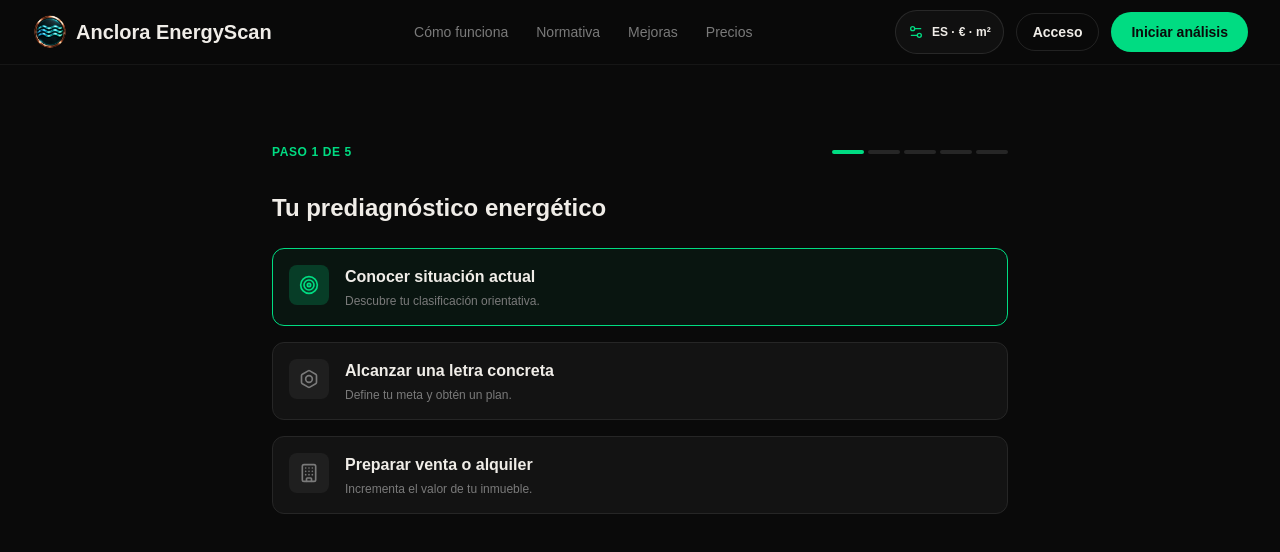
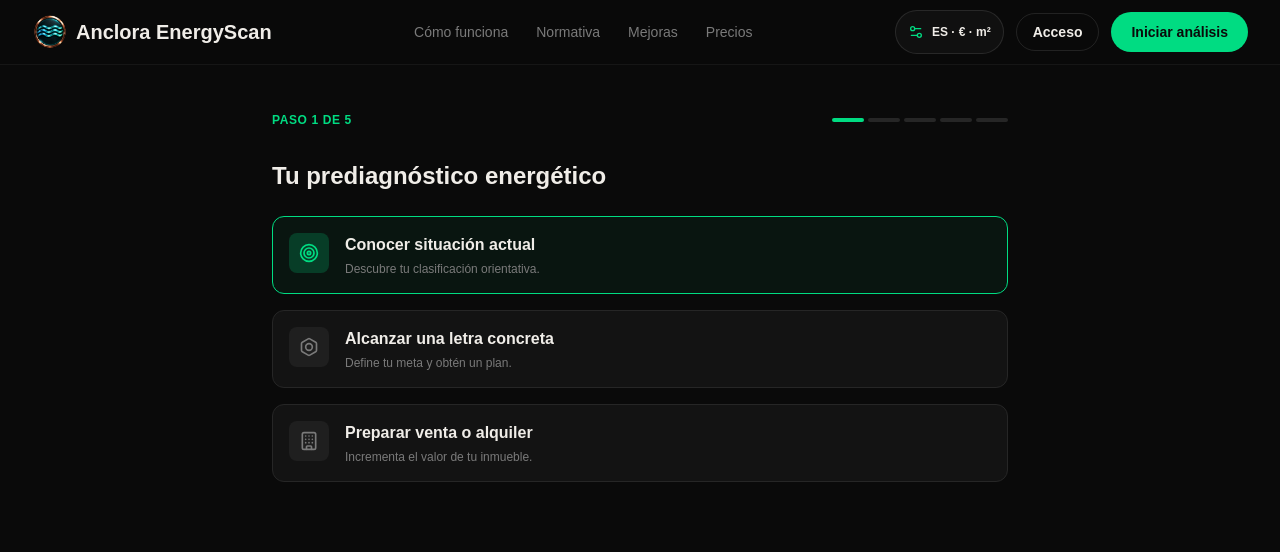
Before and after one commit to ToniIAPro73/anclora-enerscan, a Next.js app: page /wizard in a window 1280 px wide. Shown: the top 552 px of the page. Built offline with nearby package versions, Linux system fonts and the light colour scheme.

Commit message:
fix(wizard): optimize layout spacing and map scroll visibility

```diff
--- a/src/app/wizard/page.tsx
+++ b/src/app/wizard/page.tsx
@@ -5,7 +5,7 @@ export default function WizardPage() {
   return (
     <div className="min-h-screen app-shell">
       <Navbar />
-      <div className="pt-24">
+      <div className="pt-20">
         <AssessmentWizard />
       </div>
     </div>
--- a/src/components/AssessmentWizard.tsx
+++ b/src/components/AssessmentWizard.tsx
@@ -1,6 +1,6 @@
 'use client';
 
-import { useCallback, useMemo, useRef, useState } from 'react';
+import { useCallback, useEffect, useMemo, useRef, useState } from 'react';
 import { useForm } from 'react-hook-form';
 import type { FieldErrors } from 'react-hook-form';
 import { zodResolver } from '@hookform/resolvers/zod';
@@ -67,7 +67,20 @@ export default function AssessmentWizard() {
   const [mapBounds, setMapBounds] = useState<[[number, number], [number, number]] | undefined>();
   const [mapSourceLabel, setMapSourceLabel] = useState<string | undefined>();
   const geocodeTimeoutRef = useRef<NodeJS.Timeout | null>(null);
+  const mapContainerRef = useRef<HTMLDivElement>(null);
   const { dictionary: t, language, formatCurrency } = usePreferences();
+
+  // Ensure map is in view when it updates or when zooming
+  useEffect(() => {
+    if (step === 2 && (mapCenter || mapBounds) && mapContainerRef.current) {
+      const rect = mapContainerRef.current.getBoundingClientRect();
+      const isVisible = rect.top >= 0 && rect.bottom <= window.innerHeight;
+
+      if (!isVisible && window.innerWidth >= 1024) {
+        mapContainerRef.current.scrollIntoView({ behavior: 'smooth', block: 'center' });
+      }
+    }
+  }, [mapCenter, mapBounds, step]);
 
   const assessmentSchema = useMemo(() => z.object({
     objective: z.string().min(1, t.wizardSelectObjective),
@@ -192,7 +205,7 @@ export default function AssessmentWizard() {
         console.error('Auto-geocoding failed:', err);
       }
     }, 600);
-    }, [t.wizardMapLocationAddress, geocodeTimeoutRef]);
+  }, [t.wizardMapLocationAddress, geocodeTimeoutRef]);
 
     const handleSearchResults = useCallback((results: CadastralMatch[]) => {
     const validCoords = results.filter(r => r.lat && r.lng);
@@ -375,7 +388,7 @@ export default function AssessmentWizard() {
   };
 
   return (
-    <div className={`mx-auto py-12 ${step === 2 ? 'w-full max-w-none px-4 sm:px-8 lg:px-12' : 'max-w-3xl px-4'}`}>
+    <div className={`mx-auto py-8 ${step === 2 ? 'w-full max-w-none px-4 sm:px-8 lg:px-12' : 'max-w-3xl px-4'}`}>
       <div className={`${step === 2 ? 'w-full mx-auto' : ''}`}>
         <div className="mb-8">
           <div className="flex items-center justify-between mb-4">
@@ -504,7 +517,7 @@ export default function AssessmentWizard() {
                 </div>
               </div>
 
-              <div className="lg:col-span-9 space-y-4 min-h-[500px] lg:min-h-0 h-full flex flex-col">
+              <div ref={mapContainerRef} className="lg:col-span-9 space-y-4 h-full flex flex-col min-h-[400px]">
                 <div className="flex flex-col h-full flex-1">
                   <div className="flex items-center justify-between mb-2">
                     <span className="text-[10px] font-bold uppercase text-[#7A7A7A]">{t.wizardMapTitle}</span>
```
